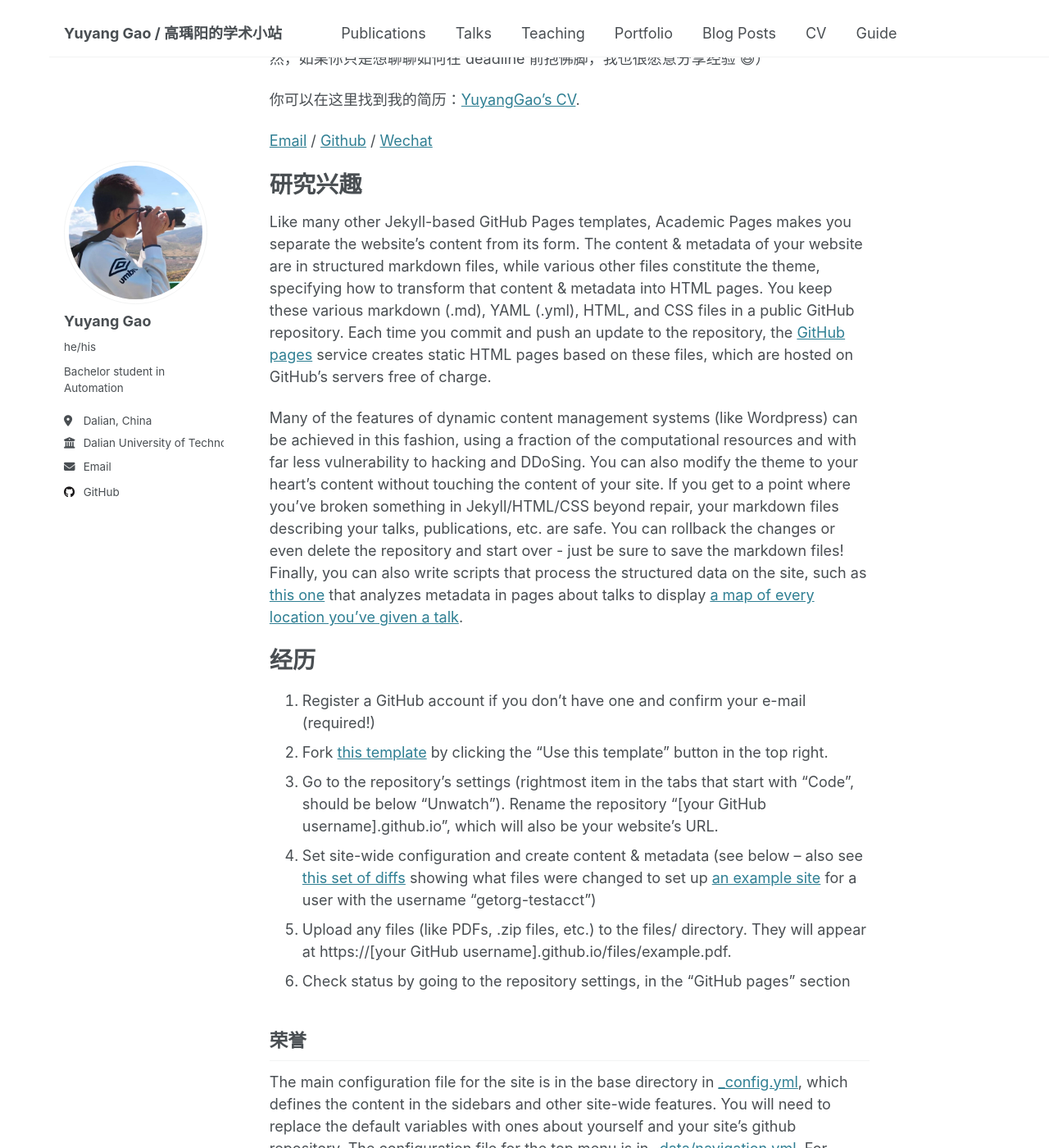
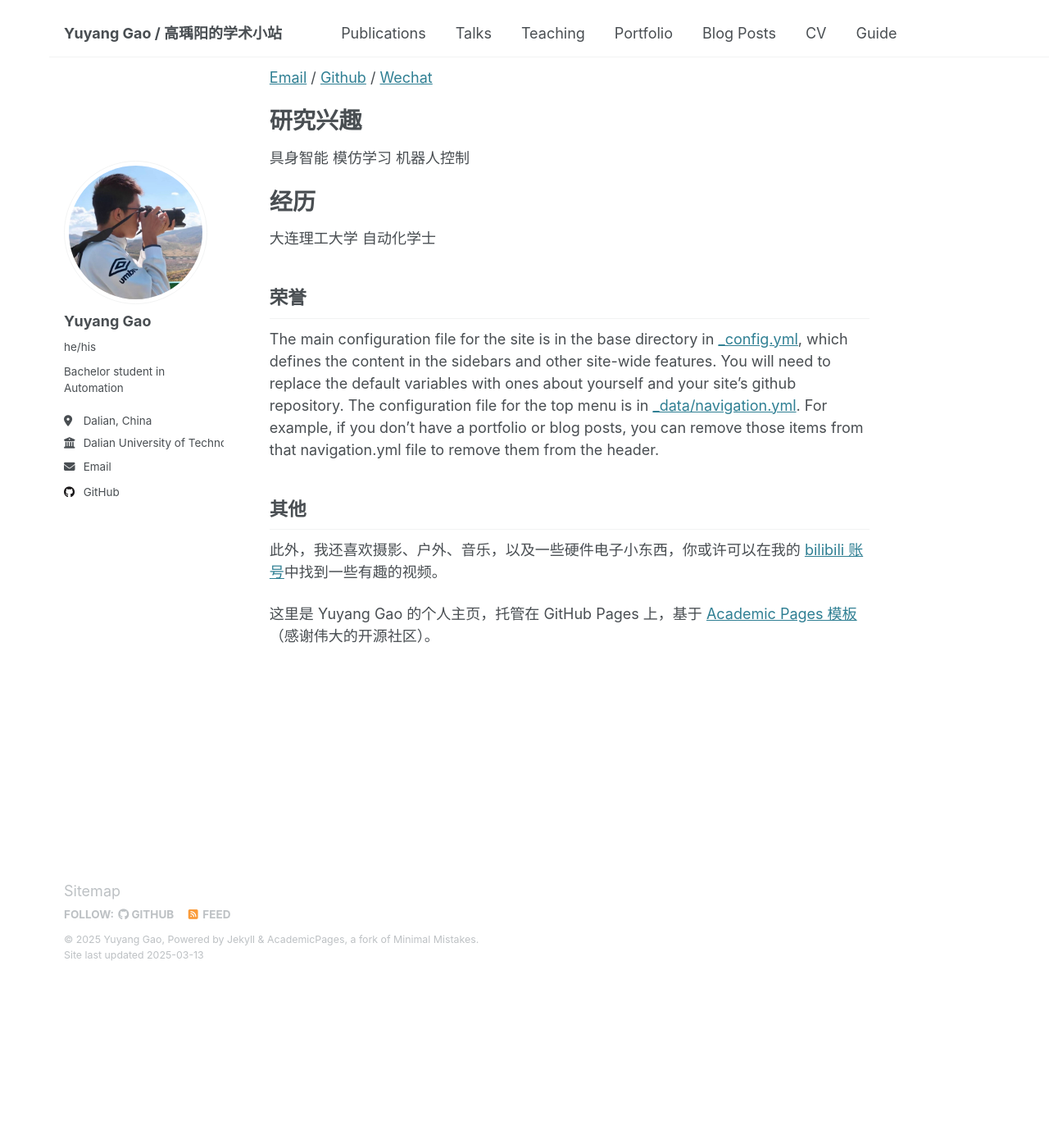
Before and after one commit to AndyGao6186/AndyGao6186.github.io, a Jekyll site: the page built from _pages/about.md, in a window 1280 px wide and 1400 px high, scrolled down 459 px. Shown: the whole window at 82% size. Built offline with Jekyll 4.4.1, drawn with Linux system fonts in a browser that asks for light colours; after the commit the page ends 1651 px from its top, so only the background shows below that; some of the changed text lies outside the part shown.

Commit message:
Update about.md

```diff
--- a/_pages/about.md
+++ b/_pages/about.md
@@ -7,11 +7,9 @@
   - /about.html
 ---
 
-这里是 Yuyang Gao 的个人主页，托管在 GitHub Pages 上，基于 [Academic Pages 模板](https://github.com/academicpages/academicpages.github.io)（感谢伟大的开源社区）。
+我是**高瑀阳**，目前在大连理工大学攻读自动化学士学位，专业排名 **1/164**，研究兴趣涵盖**具身智能**、**机器人 manipulation**和**模仿学习**，主要探索如何让机器人更聪明、更稳定、更通用地执行各种任务，比如抓取物体、开门、甚至端咖啡（尽管它们目前还不太能做到最后一点）。
 
-我目前在大连理工大学攻读自动化学士学位，专业排名 1/164（是的，我真的很努力！），研究兴趣涵盖 具身智能、机器人 manipulation 和模仿学习，主要探索如何让机器人更聪明、更稳定、更通用地执行各种任务，比如抓取物体、开门、甚至端咖啡（尽管它们目前还不太能做到最后一点）。
-
-在实验室里，我主要折腾 模仿学习（Imitation Learning）和 Sim2Real，尝试让机器人通过学习提升操作能力，而不是靠手工调参。曾在清华大学 AI 产业研究院实习，研究 双臂移动操纵机器人，使用 ACT 进行智能 manipulation 学习，并取得了一些有趣的成果。
+在实验室里，我主要折腾 模仿学习（Imitation Learning）和 Sim2Real，尝试让机器人通过学习提升操作能力，而不是靠手工调参。曾在清华大学 AI 产业研究院实习，研究双臂移动操纵机器人，使用 ACT 进行智能 manipulation 学习，并取得了一些有趣的成果。
 
 如果你对机器人、人工智能、SLAM、嵌入式系统或者数学建模感兴趣，欢迎交流！（当然，如果你只是想聊聊如何在 deadline 前抱佛脚，我也很愿意分享经验 😆）
 
@@ -21,18 +19,15 @@
 
 研究兴趣
 ======
-Like many other Jekyll-based GitHub Pages templates, Academic Pages makes you separate the website's content from its form. The content & metadata of your website are in structured markdown files, while various other files constitute the theme, specifying how to transform that content & metadata into HTML pages. You keep these various markdown (.md), YAML (.yml), HTML, and CSS files in a public GitHub repository. Each time you commit and push an update to the repository, the [GitHub pages](https://pages.github.com/) service creates static HTML pages based on these files, which are hosted on GitHub's servers free of charge.
-
-Many of the features of dynamic content management systems (like Wordpress) can be achieved in this fashion, using a fraction of the computational resources and with far less vulnerability to hacking and DDoSing. You can also modify the theme to your heart's content without touching the content of your site. If you get to a point where you've broken something in Jekyll/HTML/CSS beyond repair, your markdown files describing your talks, publications, etc. are safe. You can rollback the changes or even delete the repository and start over - just be sure to save the markdown files! Finally, you can also write scripts that process the structured data on the site, such as [this one](https://github.com/academicpages/academicpages.github.io/blob/master/talkmap.ipynb) that analyzes metadata in pages about talks to display [a map of every location you've given a talk](https://academicpages.github.io/talkmap.html).
+具身智能
+模仿学习
+机器人控制
 
 经历
 ======
-1. Register a GitHub account if you don't have one and confirm your e-mail (required!)
-1. Fork [this template](https://github.com/academicpages/academicpages.github.io) by clicking the "Use this template" button in the top right.
-1. Go to the repository's settings (rightmost item in the tabs that start with "Code", should be below "Unwatch"). Rename the repository "[your GitHub username].github.io", which will also be your website's URL.
-1. Set site-wide configuration and create content & metadata (see below -- also see [this set of diffs](http://archive.is/3TPas) showing what files were changed to set up [an example site](https://getorg-testacct.github.io) for a user with the username "getorg-testacct")
-1. Upload any files (like PDFs, .zip files, etc.) to the files/ directory. They will appear at https://[your GitHub username].github.io/files/example.pdf.
-1. Check status by going to the repository settings, in the "GitHub pages" section
+大连理工大学
+自动化学士
+
 
 荣誉
 ------
@@ -40,4 +35,6 @@
 
 其他
 ------
-For site content, there is one markdown file for each type of content, which are stored in directories like _publications, _talks, _posts, _teaching, or _pages. For example, each talk is a markdown file in the [_talks directory](https://github.com/academicpages/academicpages.github.io/tree/master/_talks). At the top of each markdown file is structured data in YAML about the talk, which the theme will parse to do lots of cool stuff. The same structured data about a talk is used to generate the list of talks on the [Talks page](https://academicpages.github.io/talks), each [individual page](https://academicpages.github.io/talks/2012-03-01-talk-1) for specific talks, the talks section for the [CV page](https://academicpages.github.io/cv), and the [map of places you've given a talk](https://academicpages.github.io/talkmap.html) (if you run this [python file](https://github.com/academicpages/academicpages.github.io/blob/master/talkmap.py) or [Jupyter notebook](https://github.com/academicpages/academicpages.github.io/blob/master/talkmap.ipynb), which creates the HTML for the map based on the contents of the _talks directory).
+此外，我还喜欢摄影、户外、音乐，以及一些硬件电子小东西，你或许可以在我的 [bilibili 账号](https://space.bilibili.com/260882142)中找到一些有趣的视频。
+
+这里是 Yuyang Gao 的个人主页，托管在 GitHub Pages 上，基于 [Academic Pages 模板](https://github.com/academicpages/academicpages.github.io)（感谢伟大的开源社区）。
```
